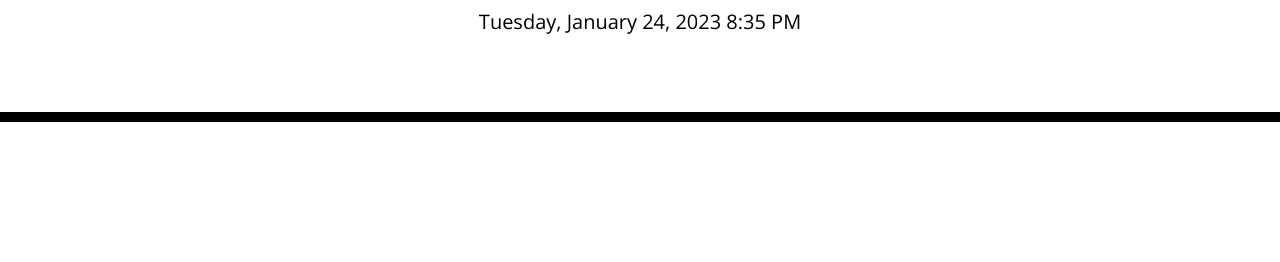
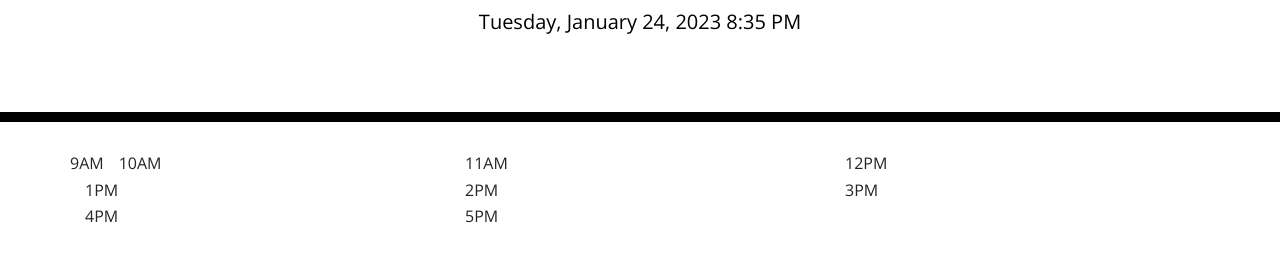
Before and after one commit to Aliyah2014/Work-Day-Scheduler, a plain HTML site: page starter/index.html in a window 1280 px wide. Shown: the part 182-444 px from the top of the page. Drawn offline with nearby package versions, Linux system fonts and the light colour scheme.

Commit message:
HTML code added

```diff
--- a/starter/index.html
+++ b/starter/index.html
@@ -8,6 +8,7 @@
       rel="stylesheet"
       href="https://stackpath.bootstrapcdn.com/bootstrap/4.3.1/css/bootstrap.min.css"
     />
+    <link rel="stylesheet" href="https://cdn.jsdelivr.net/npm/bootstrap@4.3.1/dist/css/bootstrap.min.css" integrity="sha384-ggOyR0iXCbMQv3Xipma34MD+dH/1fQ784/j6cY/iJTQUOhcWr7x9JvoRxT2MZw1T" crossorigin="anonymous">
     <link
       rel="stylesheet"
       href="https://use.fontawesome.com/releases/v5.8.1/css/all.css"
@@ -30,6 +31,17 @@
     </header>
     <div class="container">
       <!-- Timeblocks go here -->
+      <div class="row">
+        <div class=>9AM</div>
+        <div class="col">10AM</div>
+        <div class="col-md-4">11AM</div>
+        <div class="col-md-4">12PM</div>
+        <div class="col-md-4">1PM</div>
+        <div class="col-md-4">2PM</div>
+        <div class="col-md-4">3PM</div>
+        <div class="col-md-4">4PM</div>
+        <div class="col-md-4">5PM</div>
+      </div>
 
 
 <!-- * Display the current day at the top of the calender when a user opens the planner.Done
@@ -47,6 +59,9 @@
     </div>
     <script src="https://cdnjs.cloudflare.com/ajax/libs/jquery/3.2.1/jquery.min.js"></script>
     <script src="https://cdnjs.cloudflare.com/ajax/libs/moment.js/2.24.0/moment.min.js"></script>
+    <script src="https://code.jquery.com/jquery-3.3.1.slim.min.js" integrity="sha384-q8i/X+965DzO0rT7abK41JStQIAqVgRVzpbzo5smXKp4YfRvH+8abtTE1Pi6jizo" crossorigin="anonymous"></script>
+    <script src="https://cdn.jsdelivr.net/npm/popper.js@1.14.7/dist/umd/popper.min.js" integrity="sha384-UO2eT0CpHqdSJQ6hJty5KVphtPhzWj9WO1clHTMGa3JDZwrnQq4sF86dIHNDz0W1" crossorigin="anonymous"></script>
+    <script src="https://cdn.jsdelivr.net/npm/bootstrap@4.3.1/dist/js/bootstrap.min.js" integrity="sha384-JjSmVgyd0p3pXB1rRibZUAYoIIy6OrQ6VrjIEaFf/nJGzIxFDsf4x0xIM+B07jRM" crossorigin="anonymous"></script>
     <script src="script.js"></script>
 
   </body>
```
